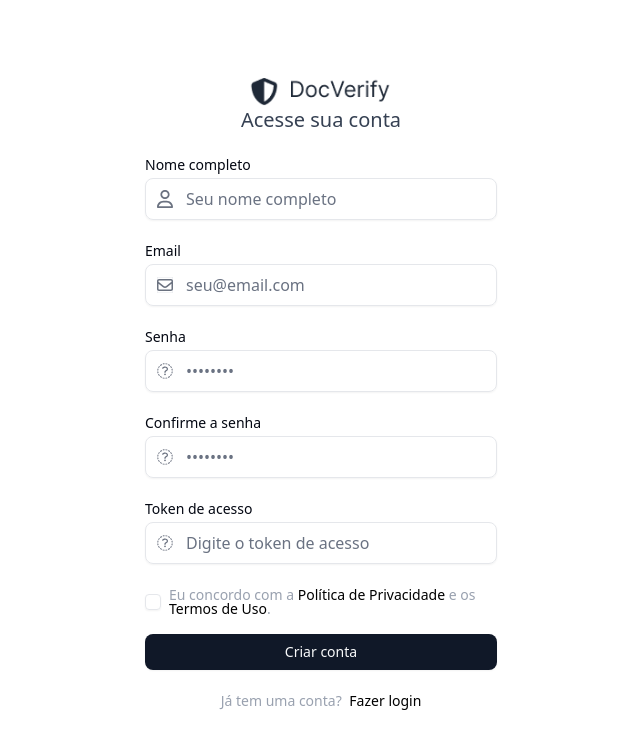
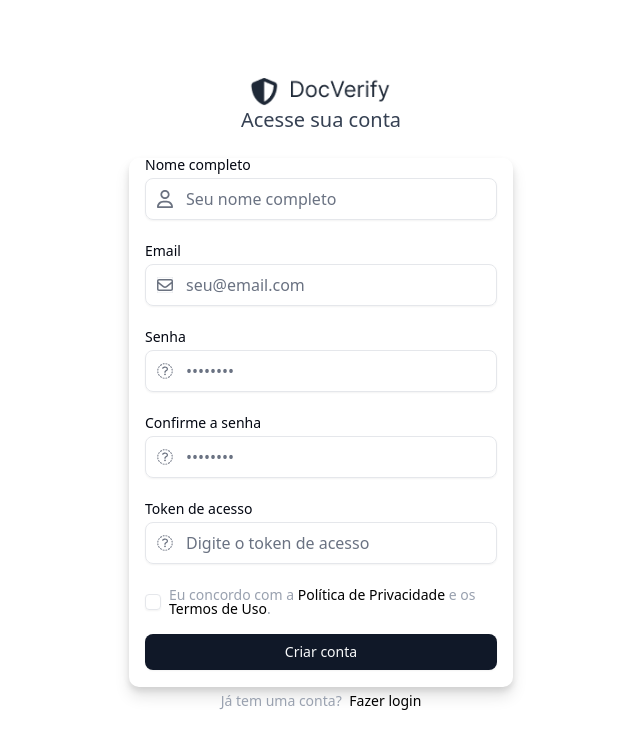
Before and after one commit to inovacao-serur/serur-validacao-laudo, a Next.js app: page / in a window 1280 px wide. Both pictures are taken after a click on the link "Criar conta". Shown: the top 748 px of the page, without its empty margins (319-959 px from the left). Built offline with nearby package versions, Linux system fonts and the light colour scheme.

Commit message:
style: voltar borda de cadastro

```diff
--- a/src/app/page.js
+++ b/src/app/page.js
@@ -71,9 +71,10 @@ export default function Home() {
   const Cadastro = () => {
     return (
       <>
-        <div className= "w-screen h-auto px-4 xs:w-sm xs:h-xs mt-6 xt:mt-8 2xl:mt-10 ">
+        <div className= "w-screen h-auto px-4 border-0 border-gray-300 rounded-lg xs:w-sm xs:h-xs mt-6 xt:mt-8 2xl:mt-10"
+        style={{ boxShadow: '0px 4px 6px 0px rgba(0, 0, 0, 0.10), 0px 10px 15px 0px rgba(0, 0, 0, 0.10)' }}>
 
-          <div className="grid w-full max-w-sm items-center gap-1.5 relative">
+          <div className="grid w-full max-w-sm items-center gap-1.5 relative xt:mt-8">
             <Label htmlFor="nome" className="font-normal">Nome completo</Label>
             <Image
               src="/user.svg"
```
